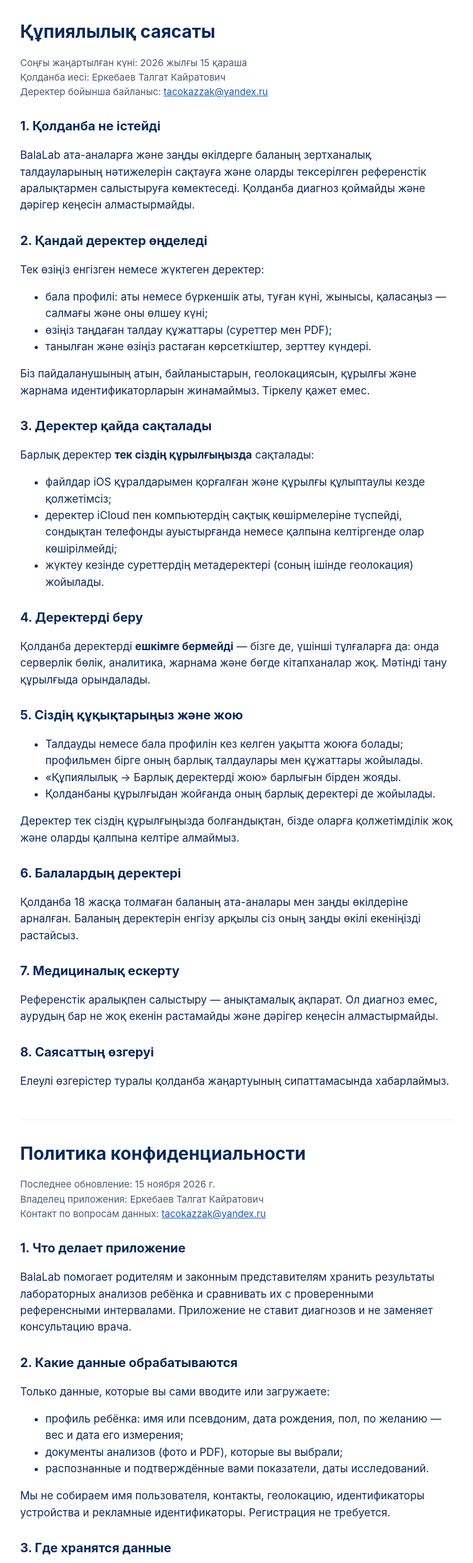
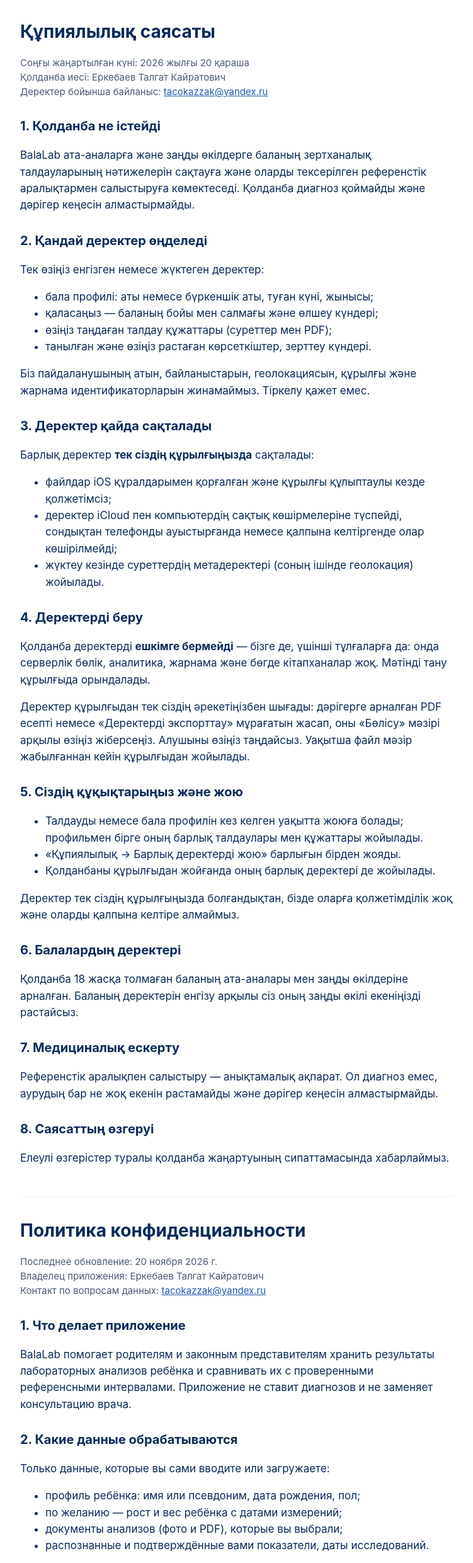
Before and after one commit to talgakz/balalab-site, a plain HTML site: page privacy.html in a window 1280 px wide. Shown: the part 72-2553 px from the top of the page at 63% size, without its empty margins (264-1015 px from the left). Drawn offline with Linux system fonts and the light colour scheme.

Commit message:
Update privacy policy: height and weight, PDF report and export
Co-Authored-By: Claude Opus 5.5 <noreply@anthropic.com>

```diff
--- a/privacy.html
+++ b/privacy.html
@@ -15,7 +15,7 @@
 
   <section id="kk">
     <h1>Құпиялылық саясаты</h1>
-    <p class="muted">Соңғы жаңартылған күні: 2026 жылғы 15 қараша<br>Қолданба иесі: Еркебаев Талгат Кайратович<br>Деректер бойынша байланыс: <a href="mailto:tacokazzak@yandex.ru">tacokazzak@yandex.ru</a></p>
+    <p class="muted">Соңғы жаңартылған күні: 2026 жылғы 20 қараша<br>Қолданба иесі: Еркебаев Талгат Кайратович<br>Деректер бойынша байланыс: <a href="mailto:tacokazzak@yandex.ru">tacokazzak@yandex.ru</a></p>
 
     <h2>1. Қолданба не істейді</h2>
     <p>BalaLab ата-аналарға және заңды өкілдерге баланың зертханалық талдауларының нәтижелерін сақтауға және оларды тексерілген референстік аралықтармен салыстыруға көмектеседі. Қолданба диагноз қоймайды және дәрігер кеңесін алмастырмайды.</p>
@@ -23,7 +23,8 @@
     <h2>2. Қандай деректер өңделеді</h2>
     <p>Тек өзіңіз енгізген немесе жүктеген деректер:</p>
     <ul>
-      <li>бала профилі: аты немесе бүркеншік аты, туған күні, жынысы, қаласаңыз — салмағы және оны өлшеу күні;</li>
+      <li>бала профилі: аты немесе бүркеншік аты, туған күні, жынысы;</li>
+      <li>қаласаңыз — баланың бойы мен салмағы және өлшеу күндері;</li>
       <li>өзіңіз таңдаған талдау құжаттары (суреттер мен PDF);</li>
       <li>танылған және өзіңіз растаған көрсеткіштер, зерттеу күндері.</li>
     </ul>
@@ -39,6 +40,7 @@
 
     <h2>4. Деректерді беру</h2>
     <p>Қолданба деректерді <strong>ешкімге бермейді</strong> — бізге де, үшінші тұлғаларға да: онда серверлік бөлік, аналитика, жарнама және бөгде кітапханалар жоқ. Мәтінді тану құрылғыда орындалады.</p>
+    <p>Деректер құрылғыдан тек сіздің әрекетіңізбен шығады: дәрігерге арналған PDF есепті немесе «Деректерді экспорттау» мұрағатын жасап, оны «Бөлісу» мәзірі арқылы өзіңіз жіберсеңіз. Алушыны өзіңіз таңдайсыз. Уақытша файл мәзір жабылғаннан кейін құрылғыдан жойылады.</p>
 
     <h2>5. Сіздің құқықтарыңыз және жою</h2>
     <ul>
@@ -60,7 +62,7 @@
 
   <section id="ru" lang="ru">
     <h1>Политика конфиденциальности</h1>
-    <p class="muted">Последнее обновление: 15 ноября 2026 г.<br>Владелец приложения: Еркебаев Талгат Кайратович<br>Контакт по вопросам данных: <a href="mailto:tacokazzak@yandex.ru">tacokazzak@yandex.ru</a></p>
+    <p class="muted">Последнее обновление: 20 ноября 2026 г.<br>Владелец приложения: Еркебаев Талгат Кайратович<br>Контакт по вопросам данных: <a href="mailto:tacokazzak@yandex.ru">tacokazzak@yandex.ru</a></p>
 
     <h2>1. Что делает приложение</h2>
     <p>BalaLab помогает родителям и законным представителям хранить результаты лабораторных анализов ребёнка и сравнивать их с проверенными референсными интервалами. Приложение не ставит диагнозов и не заменяет консультацию врача.</p>
@@ -68,7 +70,8 @@
     <h2>2. Какие данные обрабатываются</h2>
     <p>Только данные, которые вы сами вводите или загружаете:</p>
     <ul>
-      <li>профиль ребёнка: имя или псевдоним, дата рождения, пол, по желанию — вес и дата его измерения;</li>
+      <li>профиль ребёнка: имя или псевдоним, дата рождения, пол;</li>
+      <li>по желанию — рост и вес ребёнка с датами измерений;</li>
       <li>документы анализов (фото и PDF), которые вы выбрали;</li>
       <li>распознанные и подтверждённые вами показатели, даты исследований.</li>
     </ul>
@@ -84,6 +87,7 @@
 
     <h2>4. Передача данных</h2>
     <p>Приложение <strong>не передаёт данные</strong> ни нам, ни третьим лицам: в нём нет серверной части, аналитики, рекламы и сторонних библиотек. Распознавание текста выполняется на устройстве.</p>
+    <p>Данные покидают устройство только по вашему действию: если вы создаёте PDF-отчёт для врача или архив «Экспорт данных» и сами отправляете его через меню «Поделиться». Получателя выбираете вы. Временный файл удаляется с устройства после закрытия меню.</p>
 
     <h2>5. Ваши права и удаление</h2>
     <ul>
```
